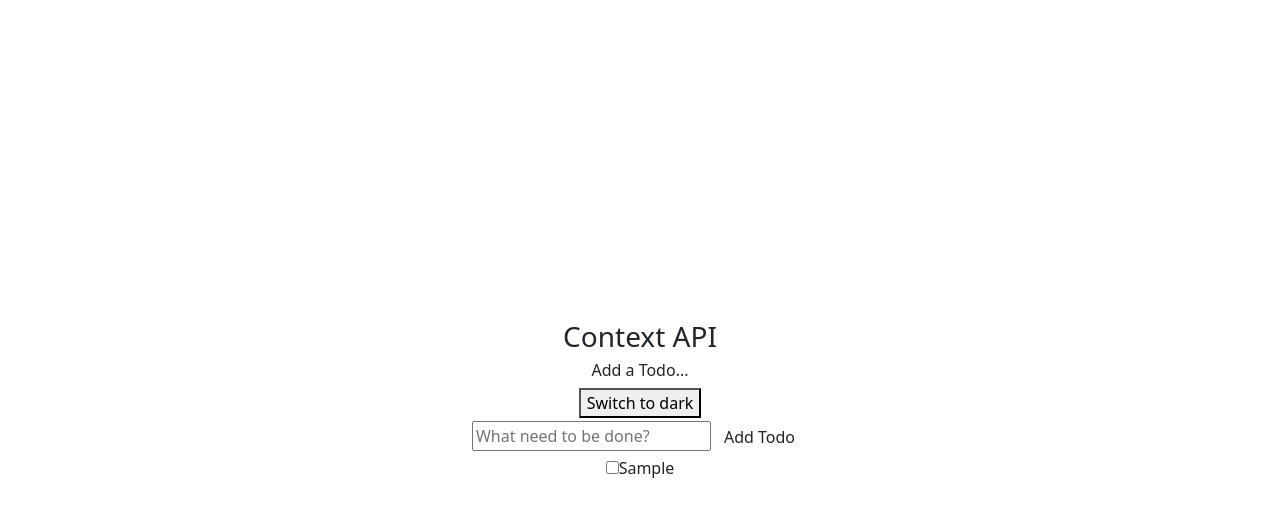
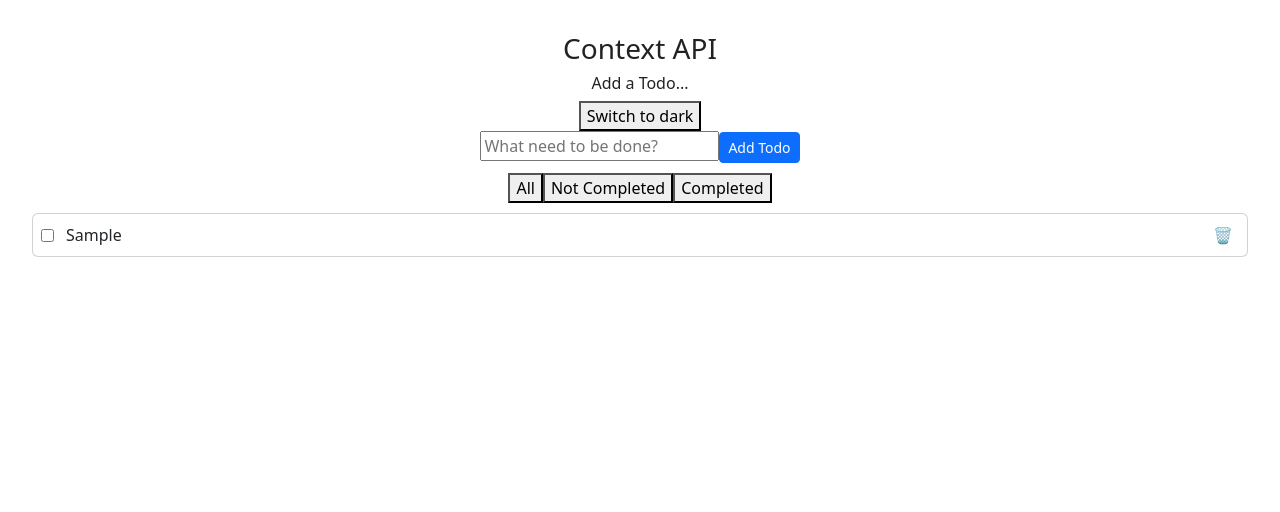
Before and after one commit to Eduart80/Context_API, a React (Vite) app: page / in a window 1280 px wide. Both pictures are taken after typing "Sample" into the empty fields and a click on the button "Add Todo". Shown: the top 512 px of the page. Built offline with nearby package versions, Linux system fonts and the light colour scheme.

Commit message:
add style

```diff
--- a/src/App.tsx
+++ b/src/App.tsx
@@ -13,14 +13,14 @@ function App() {
   }
 
   return (
+      <div className={theme === 'light' ? 'light-mode' : 'dark-mode'}>
     <ThemeContext.Provider value={{theme, toggleTheme}}>
       <h3>Context API</h3>
       <h6>Add a Todo...</h6>
-      <div className={theme === 'light' ? 'light-mode' : 'dark-mode'}>
         <ThemeSet />
         <ToDaApp />
+    </ThemeContext.Provider>
       </div>
-    </ThemeContext.Provider>
   )
 }
 
--- a/src/Components/ToDoApp.tsx
+++ b/src/Components/ToDoApp.tsx
@@ -7,7 +7,8 @@ import TodoList from './TodoList'
 
 
 export default function ToDaApp() {
-   const [todoz, setTodoz] = useState<ToDoItems[]>([]);
+   const [todoz, setTodoz] = useState<ToDoItems[]>([])
+   const [filter, setFilter] = useState<'all' | 'active' | 'completed'>('all')
 
       const clearCompleted = () => {
            setTodoz(todoz.filter(todo => !todo.completed))
@@ -15,12 +16,29 @@ export default function ToDaApp() {
       const addTodo = (text: string) => {
     setTodoz([...todoz, { id: Date.now(), text, completed: false }])
   }
+  const toggleTodo = (id: number | string) => {
+  setTodoz(todoz =>
+    todoz.map(todo =>
+      todo.id === id ? { ...todo, completed: !todo.completed } : todo
+    )
+  )
+}
+const filteredTodos = todoz.filter(todo => {
+    if (filter === 'active') return !todo.completed
+    if (filter === 'completed') return todo.completed
+    return true
+  })
 
   return(
     <ClearCompletedContext.Provider value={{ clearCompleted, completed: todoz[0] }}>
      <div>
         <TodoInput addTodo={addTodo} />
-        <TodoList todos={todoz} />
+        <div style={{ margin: '10px 0' }}>
+          <button onClick={() => setFilter('all')}>All</button>
+          <button onClick={() => setFilter('active')}>Not Completed</button>
+          <button onClick={() => setFilter('completed')}>Completed</button>
+        </div>
+        <TodoList todos={filteredTodos} toggleTodo={toggleTodo}/>
     </div>
     </ClearCompletedContext.Provider>
   )
--- a/src/Components/TodoInput.tsx
+++ b/src/Components/TodoInput.tsx
@@ -27,7 +27,7 @@ export const TodoInput = ({ addTodo }: TodoInputProps) => {
         value={input}
         onChange={handleInputChange}
       />
-      <button className="btn" onClick={handleAddTodo}>
+      <button className="btn btn-primary btn-sm" onClick={handleAddTodo}>
         Add Todo
       </button>
     </div>
--- a/src/Components/TodoItem.tsx
+++ b/src/Components/TodoItem.tsx
@@ -1,13 +1,59 @@
-import React from 'react'
-import type {ToDoItems} from '../types/index'
+import React from "react";
+import type { ToDoItems } from "../types/index";
 
-export default function TodoItem({ id, text, completed }: ToDoItems) {
+type TodoProps = ToDoItems & {
+  toggleTodo: (id: number | string) => void;
+  deleteTodo: (id: number | string) => void;
+};
+
+export default function TodoItem({
+  id,
+  text,
+  completed,
+  toggleTodo,
+  deleteTodo,
+}: TodoProps) {
   return (
-    <div>
-      <input type="checkbox" checked={completed} readOnly />
-      <span style={{ textDecoration: completed ? 'line-through' : 'none' }}>
+    <div
+      className="card"
+      style={{
+        display: "flex",
+        flexDirection:"row",
+        alignItems: "center",
+        justifyContent: "space-between",
+        padding: "8px",
+        marginBottom: "6px",
+      }}
+    >
+      <input
+        type="checkbox"
+        checked={completed}
+        onChange={() => toggleTodo(id)}
+      />
+      <span
+        style={{
+          flex: 1,
+          marginLeft: "12px",
+          marginRight: "12px",
+          textDecoration: completed ? "line-through" : "none",
+          textAlign: "left",
+        }}
+      >
         {text}
       </span>
+      <button
+        style={{
+          marginLeft: "10px",
+          color: "red",
+          border: "none",
+          background: "none",
+          cursor: "pointer",
+        }}
+        onClick={() => deleteTodo(id)}
+        aria-label="Delete"
+      >
+        🗑️
+      </button>
     </div>
-  )
+  );
 }
--- a/src/Components/TodoList.tsx
+++ b/src/Components/TodoList.tsx
@@ -5,14 +5,15 @@ import type { ToDoItems } from '../types'
 
 type TodoListProps = {
   todos: ToDoItems[]
+  toggleTodo: (id: number | string) => void
 }
 
-export default function TodoList({ todos }: TodoListProps) {
+export default function TodoList({ todos, toggleTodo }: TodoListProps) {
   return (
     <div>
         <div>
       {todos.map(td => (
-        <ToDoItem key={td.id} {...td} />
+        <ToDoItem key={td.id} {...td} toggleTodo={toggleTodo}/>
       ))}
     </div>
     </div>
--- a/src/index.css
+++ b/src/index.css
@@ -9,13 +9,6 @@
   -moz-osx-font-smoothing: grayscale;
 }
 
-body {
-  margin: 0;
-  display: flex;
-  place-items: center;
-  min-width: 320px;
-  min-height: 100vh;
-}
 .light-mode {
   background: #fff;
   color: #222;
```
Also changed, not shown: src/Components/Filter.tsx (added), src/types/index.ts (line endings or trailing spaces).
